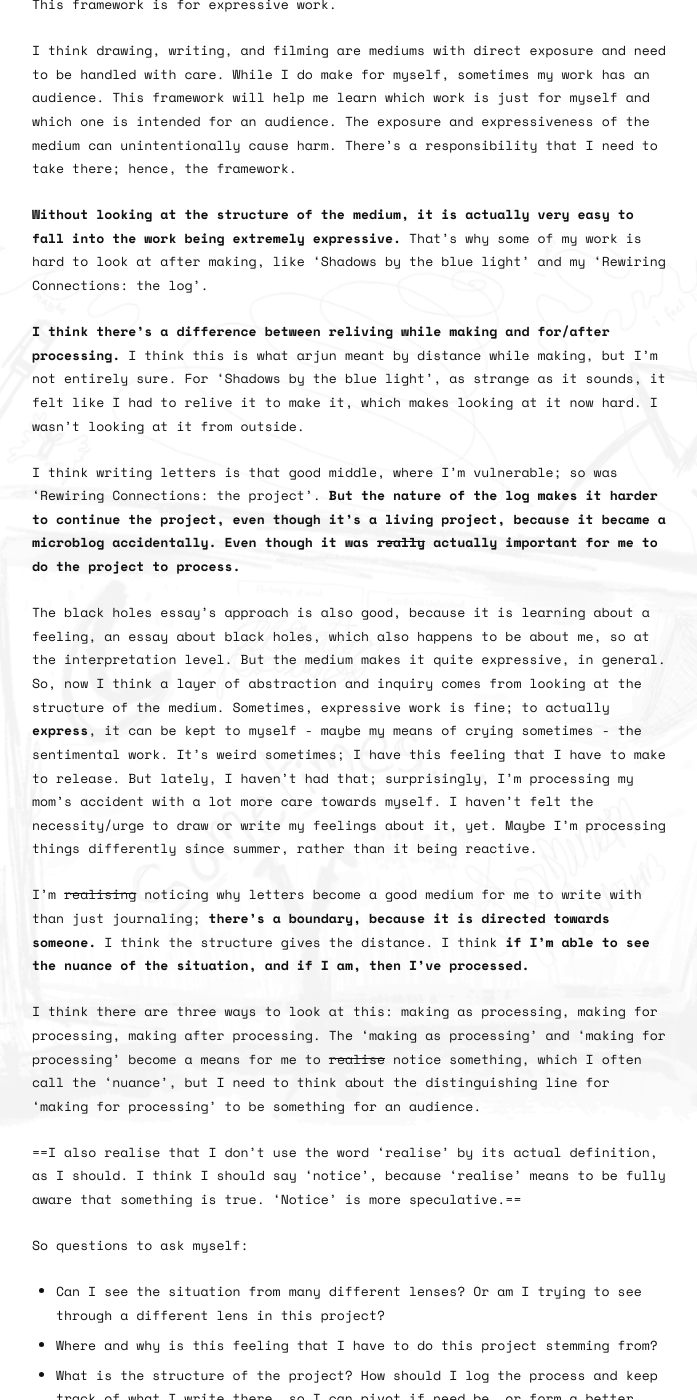
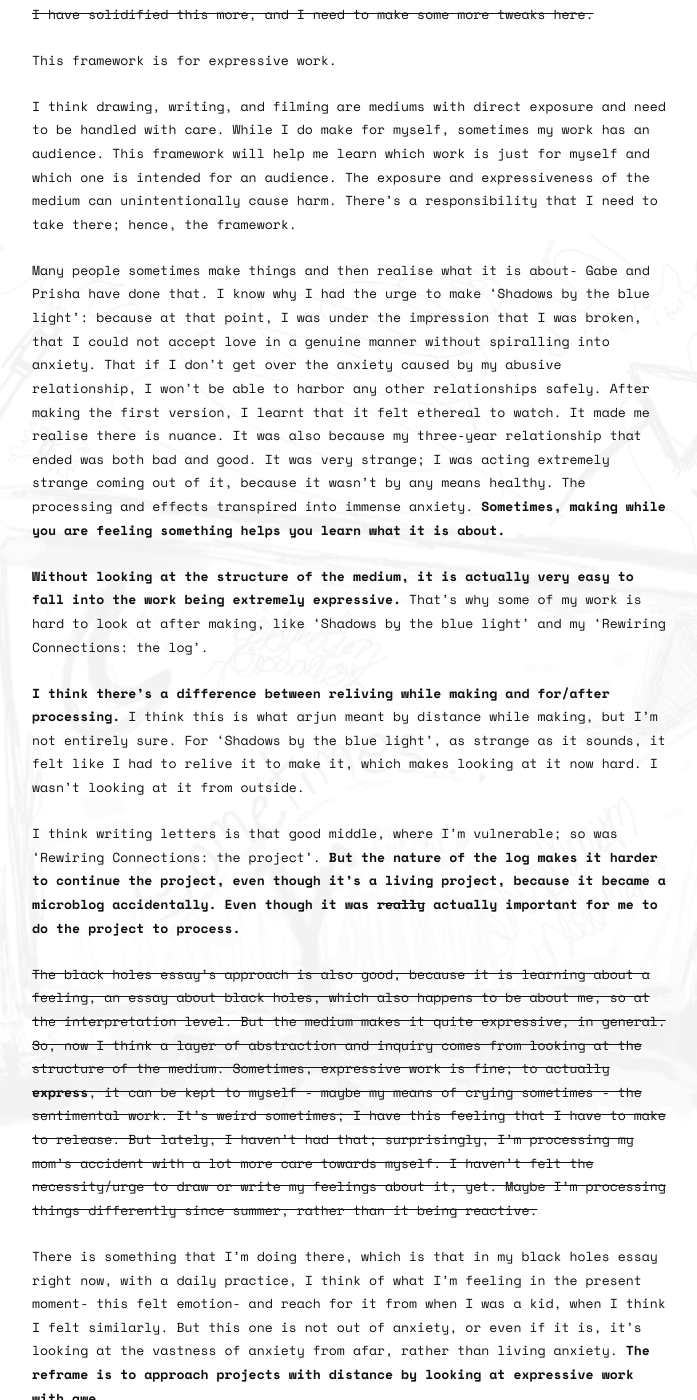
Before and after one commit to shlokamohanty/i-write-sometimes, a Jekyll site: the page built from _posts/2026-06-24-the-framework-expression.md, in a window 1280 px wide and 1400 px high, scrolled down 1165 px. Shown: the whole window, without its empty margins (288-985 px from the left). Built offline with Jekyll 4.4.1, drawn with Linux system fonts in a browser that asks for light colours; some web fonts are replaced; some of the changed text lies outside the part shown.

Commit message:
kjhkjrwghj
jkhqerkjhgjkeq

```diff
--- a/_posts/2026-06-24-the-framework-expression.md
+++ b/_posts/2026-06-24-the-framework-expression.md
@@ -18,21 +20,30 @@ This framework is for expressive work.
 
 I think drawing, writing, and filming are mediums with direct exposure and need to be handled with care. While I do make for myself, sometimes my work has an audience. This framework will help me learn which work is just for myself and which one is intended for an audience. The exposure and expressiveness of the medium can unintentionally cause harm. There’s a responsibility that I need to take there; hence, the framework.
 
+Many people sometimes make things and then realise what it is about- Gabe and Prisha have done that. I know why I had the urge to make ‘Shadows by the blue light’: because at that point, I was under the impression that I was broken, that I could not accept love in a genuine manner without spiralling into anxiety. That if I don’t get over the anxiety caused by my abusive relationship, I won't be able to harbor any other relationships safely. After making the first version, I learnt that it felt ethereal to watch. It made me realise there is nuance. It was also because my three-year relationship that ended was both bad and good. It was very strange; I was acting extremely strange coming out of it, because it wasn’t by any means healthy. The processing and effects transpired into immense anxiety. **Sometimes, making while you are feeling something helps you learn what it is about.**
+
 **Without looking at the structure of the medium, it is actually very easy to fall into the work being extremely expressive.** That’s why some of my work is hard to look at after making, like ‘Shadows by the blue light’ and my ‘Rewiring Connections: the log’.
 
 **I think there’s a difference between reliving while making and for/after processing.** I think this is what arjun meant by distance while making, but I’m not entirely sure. For ‘Shadows by the blue light’, as strange as it sounds, it felt like I had to relive it to make it, which makes looking at it now hard. I wasn’t looking at it from outside.
 
 I think writing letters is that good middle, where I’m vulnerable; so was ‘Rewiring Connections: the project’. **But the nature of the log makes it harder to continue the project, even though it’s a living project, because it became a microblog accidentally. Even though it was ~~really~~ actually important for me to do the project to process.**
 
-The black holes essay’s approach is also good, because it is learning about a feeling, an essay about black holes, which also happens to be about me, so at the interpretation level. But the medium makes it quite expressive, in general. So, now I think a layer of abstraction and inquiry comes from looking at the structure of the medium. Sometimes, expressive work is fine; to actually **express**, it can be kept to myself - maybe my means of crying sometimes - the sentimental work. It’s weird sometimes; I have this feeling that I have to make to release. But lately, I haven’t had that; surprisingly, I’m processing my mom’s accident with a lot more care towards myself. I haven’t felt the necessity/urge to draw or write my feelings about it, yet. Maybe I’m processing things differently since summer, rather than it being reactive.
+~~The black holes essay’s approach is also good, because it is learning about a feeling, an essay about black holes, which also happens to be about me, so at the interpretation level. But the medium makes it quite expressive, in general. So, now I think a layer of abstraction and inquiry comes from looking at the structure of the medium. Sometimes, expressive work is fine; to actually **express**, it can be kept to myself - maybe my means of crying sometimes - the sentimental work. It’s weird sometimes; I have this feeling that I have to make to release. But lately, I haven’t had that; surprisingly, I’m processing my mom’s accident with a lot more care towards myself. I haven’t felt the necessity/urge to draw or write my feelings about it, yet. Maybe I’m processing things differently since summer, rather than it being reactive.~~
 
-I’m ~~realising~~ noticing why letters become a good medium for me to write with than just journaling; **there’s a boundary, because it is directed towards someone.** I think the structure gives the distance. I think **if I’m able to see the nuance of the situation, and if I am, then I’ve processed.**
+There is something that I'm doing there, which is that in my black holes essay right now, with a daily practice, I think of what I'm feeling in the present moment- this felt emotion- and reach for it from when I was a kid, when I think I felt similarly. But this one is not out of anxiety, or even if it is, it's looking at the vastness of anxiety from afar, rather than living anxiety. **The reframe is to approach projects with distance by looking at expressive work with awe.**
+
+I’m ~~realising~~ noticing why letters become a good medium for me to write with than just journaling; **there’s a boundary, because it is directed towards someone.** I think the structure gives the distance. I think **if I’m able to see the nuance of the situation, and if I am, then I’ve processed.** Alanna was talking about this in some way, imagining an audience. Something I’ve mentioned in the [rewiring connections log](https://shlokamohanty.github.io/i-write-sometimes/2026/08/25/rewiring-connections-log.html). I do that sometimes, but not always; maybe I should do it throughout, so I don’t get callous.
+
+**I think the other thing would be that if I'm anxious, I shouldn't make expressive art then. Anxiety clouds judgment and causes recklessness. I'm a person who thinks very slowly; making art while anxious would be unprocessed will have a tendency to cause harm.**
 
 I think there are three ways to look at this: making as processing, making for processing, making after processing. The 'making as processing' and 'making for processing' become a means for me to ~~realise~~ notice something, which I often call the 'nuance', but I need to think about the distinguishing line for 'making for processing’ to be something for an audience.
-
-==I also realise that I don't use the word 'realise' by its actual definition, as I should. I think I should say 'notice', because 'realise' means to be fully aware that something is true. 'Notice' is more speculative.==
 
 So questions to ask myself:
 - Can I see the situation from many different lenses? Or am I trying to see through a different lens in this project?
 - Where and why is this feeling that I have to do this project stemming from?
 - What is the structure of the project? How should I log the process and keep track of what I write there, so I can pivot if need be, or form a better structure, so it becomes for processing rather than as processing?
+- Can I revisit the project while making, again and again?
+    - Can I step away and come back?
+    - Can I keep returning?
+
+![](/i-write-sometimes/assets/images/framework.jpg)
```
Also changed, not shown: other parts of _posts/2026-06-24-the-framework-expression.md (+2 -0 lines), _posts/.obsidian/workspace.json (+28 -28 lines), _posts/2026-09-12-learning-from-mama.md (deleted, +0 -9 lines), 2 other files.
